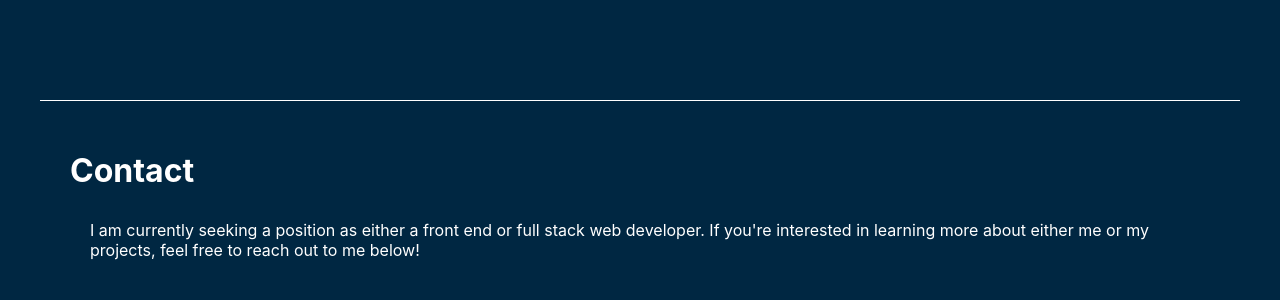
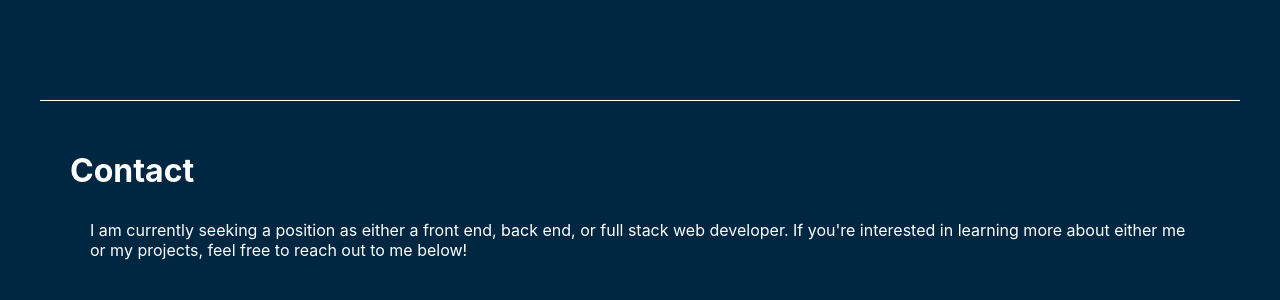
Before and after one commit to benzelcurry/portfolio, a React (Create React App) app: page / in a window 1280 px wide. Shown: the part 2471-2771 px from the top of the page. Built offline with nearby package versions, Linux system fonts and the light colour scheme.

Commit message:
Update contact description

```diff
--- a/src/components/Contact.js
+++ b/src/components/Contact.js
@@ -8,7 +8,7 @@ const Contact = () => {
     <div className="contact-container" id='contact'>
       <h2 className="contact-title">Contact</h2>
       <div className="contact-status">
-        I am currently seeking a position as either a front end or full stack
+        I am currently seeking a position as either a front end, back end, or full stack
         web developer. If you're interested in learning more about either me or my
         projects, feel free to reach out to me below!
       </div>
```
